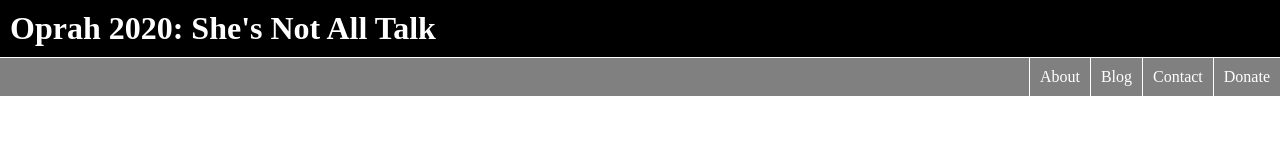
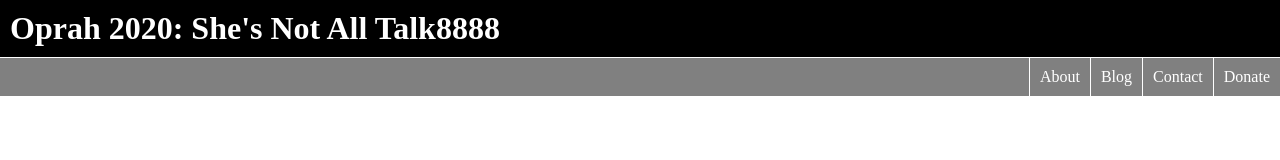
Before and after one commit to fub8339/Project1, a plain HTML site: page Oprah.html in a window 1280 px wide. Drawn offline with Linux system fonts and the light colour scheme.

Commit message:
0227FirstChange

```diff
--- a/Oprah.html
+++ b/Oprah.html
@@ -55,7 +55,7 @@
 
 <body>
   <header>
-    <h1 >Oprah 2020: She's Not All Talk</h1>
+    <h1 >Oprah 2020: She's Not All Talk8888</h1>
   </header>
   <nav >
     <ul>
```
